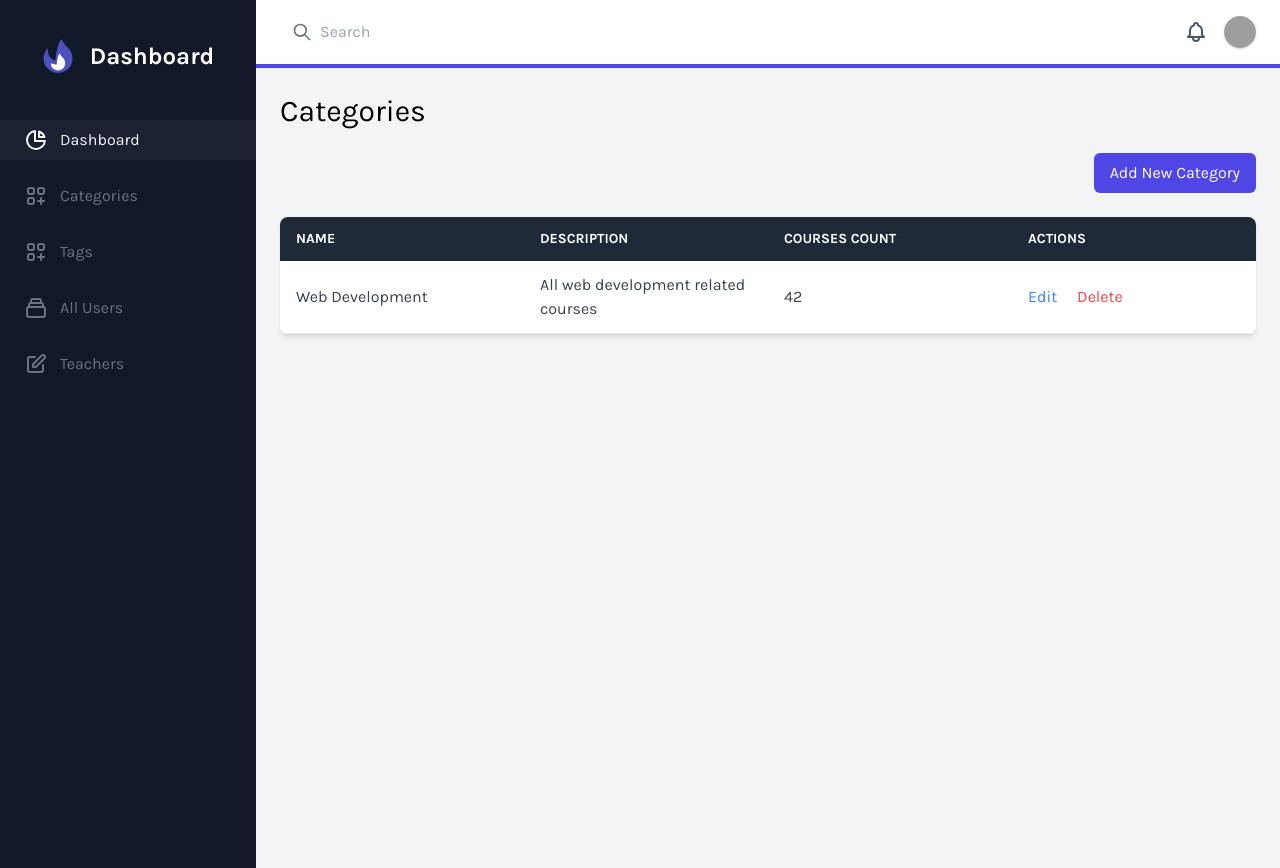
After one commit to AbdeljalilElouafi/Youdemy_Plateform, a PHP site: page /src/View/admin/categories-view.php in a window 1280 px wide. The commit adds this page. Run offline with PHP 8.4, Linux system fonts and the light colour scheme; grey boxes are pictures that could not be loaded.

Commit message:
Added the categories and tags pages to the Admin dashboard

```diff
--- a/public/index.php
+++ b/public/index.php
@@ -47,7 +47,7 @@
                 <span class="mx-3">Dashboard</span>
             </a>
 
-            <a class="flex items-center px-6 py-2 mt-4 text-gray-500 hover:bg-gray-700 hover:bg-opacity-25 hover:text-gray-100" href="../src/pages/categories.php">
+            <a class="flex items-center px-6 py-2 mt-4 text-gray-500 hover:bg-gray-700 hover:bg-opacity-25 hover:text-gray-100" href="../src/View/admin/categories-view.php">
                 <svg class="w-6 h-6" xmlns="http://www.w3.org/2000/svg" fill="none" viewBox="0 0 24 24" stroke="currentColor">
                     <path stroke-linecap="round" stroke-linejoin="round" stroke-width="2" d="M17 14v6m-3-3h6M6 10h2a2 2 0 002-2V6a2 2 0 00-2-2H6a2 2 0 00-2 2v2a2 2 0 002 2zm10 0h2a2 2 0 002-2V6a2 2 0 00-2-2h-2a2 2 0 00-2 2v2a2 2 0 002 2zM6 20h2a2 2 0 002-2v-2a2 2 0 00-2-2H6a2 2 0 00-2 2v2a2 2 0 002 2z" />
                 </svg>
@@ -55,7 +55,7 @@
                 <span class="mx-3">Categories</span>
             </a>
 
-            <a class="flex items-center px-6 py-2 mt-4 text-gray-500 hover:bg-gray-700 hover:bg-opacity-25 hover:text-gray-100" href="../src/pages/tags.php">
+            <a class="flex items-center px-6 py-2 mt-4 text-gray-500 hover:bg-gray-700 hover:bg-opacity-25 hover:text-gray-100" href="../src/View/admin/tags-view.php">
                 <svg class="w-6 h-6" xmlns="http://www.w3.org/2000/svg" fill="none" viewBox="0 0 24 24" stroke="currentColor">
                     <path stroke-linecap="round" stroke-linejoin="round" stroke-width="2" d="M17 14v6m-3-3h6M6 10h2a2 2 0 002-2V6a2 2 0 00-2-2H6a2 2 0 00-2 2v2a2 2 0 002 2zm10 0h2a2 2 0 002-2V6a2 2 0 00-2-2h-2a2 2 0 00-2 2v2a2 2 0 002 2zM6 20h2a2 2 0 002-2v-2a2 2 0 00-2-2H6a2 2 0 00-2 2v2a2 2 0 002 2z" />
                 </svg>
--- /dev/null
+++ b/src/View/admin/categories-view.php
@@ -0,0 +1,250 @@
+<!DOCTYPE html>
+<html lang="en">
+<head>
+    <meta charset="UTF-8">
+    <meta name="viewport" content="width=device-width, initial-scale=1.0">
+    <title>Categories - Youdemy Dashboard</title>
+    <link href="https://cdnjs.cloudflare.com/ajax/libs/tailwindcss/2.2.19/tailwind.min.css" rel="stylesheet">
+    <style>
+        @import url('https://fonts.googleapis.com/css?family=Karla:400,700&display=swap');
+        .font-family-karla { font-family: karla; }
+        .bg-sidebar { background:rgb(107, 9, 159); }
+        .cta-btn { color:rgb(19, 40, 116); }
+        .upgrade-btn { background:rgb(59, 8, 83); }
+        .upgrade-btn:hover { background:rgb(72, 9, 108); }
+        .active-nav-link { background:rgb(92, 13, 131); }
+        .nav-item:hover { background:rgb(159, 52, 208); }
+        .account-link:hover { background:rgb(23, 52, 157); }
+    </style>
+</head>
+<body class="bg-gray-100 font-family-karla flex">
+
+    <!-- Sidebar and Header section remains the same as your original template -->
+
+
+    <div x-cloak :class="sidebarOpen ? 'block' : 'hidden'" @click="sidebarOpen = false" class="fixed inset-0 z-20 transition-opacity bg-black opacity-50 lg:hidden"></div>
+
+    <div x-cloak :class="sidebarOpen ? 'translate-x-0 ease-out' : '-translate-x-full ease-in'" class="fixed inset-y-0 left-0 z-30 w-64 overflow-y-auto transition duration-300 transform bg-gray-900 lg:translate-x-0 lg:static lg:inset-0">
+        <div class="flex items-center justify-center mt-8">
+            <div class="flex items-center">
+                <svg class="w-12 h-12" viewBox="0 0 512 512" fill="none" xmlns="http://www.w3.org/2000/svg">
+                    <path d="M364.61 390.213C304.625 450.196 207.37 450.196 147.386 390.213C117.394 360.22 102.398 320.911 102.398 281.6C102.398 242.291 117.394 202.981 147.386 172.989C147.386 230.4 153.6 281.6 230.4 307.2C230.4 256 256 102.4 294.4 76.7999C320 128 334.618 142.997 364.608 172.989C394.601 202.981 409.597 242.291 409.597 281.6C409.597 320.911 394.601 360.22 364.61 390.213Z" fill="#4C51BF" stroke="#4C51BF" stroke-width="2" stroke-linecap="round" stroke-linejoin="round"/>
+                    <path d="M201.694 387.105C231.686 417.098 280.312 417.098 310.305 387.105C325.301 372.109 332.8 352.456 332.8 332.8C332.8 313.144 325.301 293.491 310.305 278.495C295.309 263.498 288 256 275.2 230.4C256 243.2 243.201 320 243.201 345.6C201.694 345.6 179.2 332.8 179.2 332.8C179.2 352.456 186.698 372.109 201.694 387.105Z" fill="white"/>
+                </svg>
+
+                <span class="mx-2 text-2xl font-semibold text-white">Dashboard</span>
+            </div>
+        </div>
+
+        <nav class="mt-10">
+            <a class="flex items-center px-6 py-2 mt-4 text-gray-100 bg-gray-700 bg-opacity-25" href="/">
+                <svg class="w-6 h-6" xmlns="http://www.w3.org/2000/svg" fill="none" viewBox="0 0 24 24" stroke="currentColor">
+                    <path stroke-linecap="round" stroke-linejoin="round" stroke-width="2" d="M11 3.055A9.001 9.001 0 1020.945 13H11V3.055z" />
+                    <path stroke-linecap="round" stroke-linejoin="round" stroke-width="2" d="M20.488 9H15V3.512A9.025 9.025 0 0120.488 9z" />
+                </svg>
+
+                <span class="mx-3">Dashboard</span>
+            </a>
+
+            <a class="flex items-center px-6 py-2 mt-4 text-gray-500 hover:bg-gray-700 hover:bg-opacity-25 hover:text-gray-100" href="#">
+                <svg class="w-6 h-6" xmlns="http://www.w3.org/2000/svg" fill="none" viewBox="0 0 24 24" stroke="currentColor">
+                    <path stroke-linecap="round" stroke-linejoin="round" stroke-width="2" d="M17 14v6m-3-3h6M6 10h2a2 2 0 002-2V6a2 2 0 00-2-2H6a2 2 0 00-2 2v2a2 2 0 002 2zm10 0h2a2 2 0 002-2V6a2 2 0 00-2-2h-2a2 2 0 00-2 2v2a2 2 0 002 2zM6 20h2a2 2 0 002-2v-2a2 2 0 00-2-2H6a2 2 0 00-2 2v2a2 2 0 002 2z" />
+                </svg>
+
+                <span class="mx-3">Categories</span>
+            </a>
+
+            <a class="flex items-center px-6 py-2 mt-4 text-gray-500 hover:bg-gray-700 hover:bg-opacity-25 hover:text-gray-100" href="tags-view.php">
+                <svg class="w-6 h-6" xmlns="http://www.w3.org/2000/svg" fill="none" viewBox="0 0 24 24" stroke="currentColor">
+                    <path stroke-linecap="round" stroke-linejoin="round" stroke-width="2" d="M17 14v6m-3-3h6M6 10h2a2 2 0 002-2V6a2 2 0 00-2-2H6a2 2 0 00-2 2v2a2 2 0 002 2zm10 0h2a2 2 0 002-2V6a2 2 0 00-2-2h-2a2 2 0 00-2 2v2a2 2 0 002 2zM6 20h2a2 2 0 002-2v-2a2 2 0 00-2-2H6a2 2 0 00-2 2v2a2 2 0 002 2z" />
+                </svg>
+
+                <span class="mx-3">Tags</span>
+            </a>
+
+            <a class="flex items-center px-6 py-2 mt-4 text-gray-500 hover:bg-gray-700 hover:bg-opacity-25 hover:text-gray-100" href="../src/pages/users.php">
+                <svg class="w-6 h-6" xmlns="http://www.w3.org/2000/svg" fill="none" viewBox="0 0 24 24" stroke="currentColor">
+                    <path stroke-linecap="round" stroke-linejoin="round" stroke-width="2" d="M19 11H5m14 0a2 2 0 012 2v6a2 2 0 01-2 2H5a2 2 0 01-2-2v-6a2 2 0 012-2m14 0V9a2 2 0 00-2-2M5 11V9a2 2 0 012-2m0 0V5a2 2 0 012-2h6a2 2 0 012 2v2M7 7h10" />
+                </svg>
+
+                <span class="mx-3">All Users</span>
+            </a>
+
+            <a class="flex items-center px-6 py-2 mt-4 text-gray-500 hover:bg-gray-700 hover:bg-opacity-25 hover:text-gray-100" href="../src/pages/teachers.php">
+                <svg class="w-6 h-6" xmlns="http://www.w3.org/2000/svg" fill="none" viewBox="0 0 24 24" stroke="currentColor">
+                    <path stroke-linecap="round" stroke-linejoin="round" stroke-width="2" d="M11 5H6a2 2 0 00-2 2v11a2 2 0 002 2h11a2 2 0 002-2v-5m-1.414-9.414a2 2 0 112.828 2.828L11.828 15H9v-2.828l8.586-8.586z" />
+                </svg>
+
+                <span class="mx-3">Teachers</span>
+            </a>
+        </nav>
+    </div>
+
+<div class="flex-1 flex flex-col overflow-hidden">
+
+<header class="flex items-center justify-between px-6 py-4 bg-white border-b-4 border-indigo-600">
+    <div class="flex items-center">
+        <button @click="sidebarOpen = true" class="text-gray-500 focus:outline-none lg:hidden">
+            <svg class="w-6 h-6" viewBox="0 0 24 24" fill="none" xmlns="http://www.w3.org/2000/svg">
+                <path d="M4 6H20M4 12H20M4 18H11" stroke="currentColor" stroke-width="2" stroke-linecap="round" stroke-linejoin="round"/>
+            </svg>
+        </button>
+
+        <div class="relative mx-4 lg:mx-0">
+            <span class="absolute inset-y-0 left-0 flex items-center pl-3">
+                <svg class="w-5 h-5 text-gray-500" viewBox="0 0 24 24" fill="none">
+                    <path d="M21 21L15 15M17 10C17 13.866 13.866 17 10 17C6.13401 17 3 13.866 3 10C3 6.13401 6.13401 3 10 3C13.866 3 17 6.13401 17 10Z" stroke="currentColor" stroke-width="2" stroke-linecap="round" stroke-linejoin="round"/>
+                </svg>
+            </span>
+
+            <input class="w-32 pl-10 pr-4 rounded-md form-input sm:w-64 focus:border-indigo-600" type="text" placeholder="Search">
+        </div>
+    </div>
+
+    <div class="flex items-center">
+        <div x-data="{ notificationOpen: false }" class="relative">
+            <button @click="notificationOpen = ! notificationOpen" class="flex mx-4 text-gray-600 focus:outline-none">
+                <svg class="w-6 h-6" viewBox="0 0 24 24" fill="none" xmlns="http://www.w3.org/2000/svg">
+                    <path d="M15 17H20L18.5951 15.5951C18.2141 15.2141 18 14.6973 18 14.1585V11C18 8.38757 16.3304 6.16509 14 5.34142V5C14 3.89543 13.1046 3 12 3C10.8954 3 10 3.89543 10 5V5.34142C7.66962 6.16509 6 8.38757 6 11V14.1585C6 14.6973 5.78595 15.2141 5.40493 15.5951L4 17H9M15 17V18C15 19.6569 13.6569 21 12 21C10.3431 21 9 19.6569 9 18V17M15 17H9" stroke="currentColor" stroke-width="2" stroke-linecap="round" stroke-linejoin="round"/>
+                </svg>
+            </button>
+
+            <div x-cloak x-show="notificationOpen" @click="notificationOpen = false" class="fixed inset-0 z-10 w-full h-full"></div>
+
+            <div x-cloak x-show="notificationOpen" class="absolute right-0 z-10 mt-2 overflow-hidden bg-white rounded-lg shadow-xl w-80" style="width:20rem;">
+                <a href="#" class="flex items-center px-4 py-3 -mx-2 text-gray-600 hover:text-white hover:bg-indigo-600">
+                    <img class="object-cover w-8 h-8 mx-1 rounded-full" src="https://images.unsplash.com/photo-1494790108377-be9c29b29330?ixlib=rb-1.2.1&ixid=eyJhcHBfaWQiOjEyMDd9&auto=format&fit=crop&w=334&q=80" alt="avatar">
+                    <p class="mx-2 text-sm">
+                        <span class="font-bold" href="#">Sara Salah</span> replied on the <span class="font-bold text-indigo-400" href="#">Upload Image</span> artical . 2m
+                    </p>
+                </a>
+                <a href="#" class="flex items-center px-4 py-3 -mx-2 text-gray-600 hover:text-white hover:bg-indigo-600">
+                    <img class="object-cover w-8 h-8 mx-1 rounded-full" src="https://images.unsplash.com/photo-1531427186611-ecfd6d936c79?ixlib=rb-1.2.1&ixid=eyJhcHBfaWQiOjEyMDd9&auto=format&fit=crop&w=634&q=80" alt="avatar">
+                    <p class="mx-2 text-sm">
+                        <span class="font-bold" href="#">Slick Net</span> start following you . 45m
+                    </p>
+                </a>
+                <a href="#" class="flex items-center px-4 py-3 -mx-2 text-gray-600 hover:text-white hover:bg-indigo-600">
+                    <img class="object-cover w-8 h-8 mx-1 rounded-full" src="https://images.unsplash.com/photo-1450297350677-623de575f31c?ixlib=rb-1.2.1&ixid=eyJhcHBfaWQiOjEyMDd9&auto=format&fit=crop&w=334&q=80" alt="avatar">
+                    <p class="mx-2 text-sm">
+                        <span class="font-bold" href="#">Jane Doe</span> Like Your reply on <span class="font-bold text-indigo-400" href="#">Test with TDD</span> artical . 1h
+                    </p>
+                </a>
+                <a href="#" class="flex items-center px-4 py-3 -mx-2 text-gray-600 hover:text-white hover:bg-indigo-600">
+                    <img class="object-cover w-8 h-8 mx-1 rounded-full" src="https://images.unsplash.com/photo-1580489944761-15a19d654956?ixlib=rb-1.2.1&ixid=eyJhcHBfaWQiOjEyMDd9&auto=format&fit=crop&w=398&q=80" alt="avatar">
+                    <p class="mx-2 text-sm">
+                        <span class="font-bold" href="#">Abigail Bennett</span> start following you . 3h
+                    </p>
+                </a>
+            </div>
+        </div>
+
+        <div x-data="{ dropdownOpen: false }"  class="relative">
+            <button @click="dropdownOpen = ! dropdownOpen" class="relative block w-8 h-8 overflow-hidden rounded-full shadow focus:outline-none">
+                <img class="object-cover w-full h-full" src="https://images.unsplash.com/photo-1528892952291-009c663ce843?ixlib=rb-1.2.1&ixid=eyJhcHBfaWQiOjEyMDd9&auto=format&fit=crop&w=296&q=80" alt="Your avatar">
+            </button>
+
+            <div x-cloak x-show="dropdownOpen" @click="dropdownOpen = false" class="fixed inset-0 z-10 w-full h-full"></div>
+
+            <div x-cloak x-show="dropdownOpen" class="absolute right-0 z-10 w-48 mt-2 overflow-hidden bg-white rounded-md shadow-xl">
+                <a href="#" class="block px-4 py-2 text-sm text-gray-700 hover:bg-indigo-600 hover:text-white">Profile</a>
+                <a href="#" class="block px-4 py-2 text-sm text-gray-700 hover:bg-indigo-600 hover:text-white">Products</a>
+                <a href="/login" class="block px-4 py-2 text-sm text-gray-700 hover:bg-indigo-600 hover:text-white">Logout</a>
+            </div>
+        </div>
+    </div>
+</header>
+
+
+    <div class="w-full flex flex-col h-screen overflow-y-hidden">
+        <div class="w-full overflow-x-hidden border-t flex flex-col">
+            <main class="w-full flex-grow p-6">
+                <h1 class="text-3xl text-black pb-6">Categories</h1>
+
+                <!-- Add Category Button -->
+                <div class="flex justify-end mb-4">
+                    <button onclick="showModal()" class="px-4 py-2 bg-indigo-600 hover:bg-indigo-700 text-white rounded-md">
+                        Add New Category
+                    </button>
+                </div>
+
+                <!-- Categories Table -->
+                <div class="w-full mt-6">
+                    <div class="bg-white overflow-auto rounded-lg shadow-md">
+                        <table class="min-w-full bg-white">
+                            <thead class="bg-gray-800 text-white">
+                                <tr>
+                                    <th class="w-1/4 text-left py-3 px-4 uppercase font-semibold text-sm">Name</th>
+                                    <th class="w-1/4 text-left py-3 px-4 uppercase font-semibold text-sm">Description</th>
+                                    <th class="w-1/4 text-left py-3 px-4 uppercase font-semibold text-sm">Courses Count</th>
+                                    <th class="text-left py-3 px-4 uppercase font-semibold text-sm">Actions</th>
+                                </tr>
+                            </thead>
+                            <tbody class="text-gray-700">
+                                <tr class="border-b">
+                                    <td class="py-3 px-4">Web Development</td>
+                                    <td class="py-3 px-4">All web development related courses</td>
+                                    <td class="py-3 px-4">42</td>
+                                    <td class="py-3 px-4">
+                                        <button onclick="editCategory(1)" class="text-blue-500 hover:text-blue-700 mr-4">Edit</button>
+                                        <button onclick="deleteCategory(1)" class="text-red-500 hover:text-red-700">Delete</button>
+                                    </td>
+                                </tr>
+                                <!-- More category rows... -->
+                            </tbody>
+                        </table>
+                    </div>
+                </div>
+
+                <!-- Add/Edit Category Modal -->
+                <div id="categoryModal" class="fixed inset-0 bg-gray-600 bg-opacity-50 hidden overflow-y-auto h-full w-full">
+                    <div class="relative top-20 mx-auto p-5 border w-96 shadow-lg rounded-md bg-white">
+                        <div class="mt-3">
+                            <h3 class="text-lg leading-6 font-medium text-gray-900" id="modalTitle">Add New Category</h3>
+                            <div class="mt-2">
+                                <form class="mt-4">
+                                    <div class="mb-4">
+                                        <label class="block text-gray-700 text-sm font-bold mb-2" for="categoryName">
+                                            Category Name
+                                        </label>
+                                        <input class="shadow appearance-none border rounded w-full py-2 px-3 text-gray-700 leading-tight focus:outline-none focus:shadow-outline" id="categoryName" type="text" placeholder="Enter category name">
+                                    </div>
+                                    <div class="mb-4">
+                                        <label class="block text-gray-700 text-sm font-bold mb-2" for="categoryDescription">
+                                            Description
+                                        </label>
+                                        <textarea class="shadow appearance-none border rounded w-full py-2 px-3 text-gray-700 leading-tight focus:outline-none focus:shadow-outline" id="categoryDescription" placeholder="Enter category description"></textarea>
+                                    </div>
+                                    <div class="flex items-center justify-between mt-4">
+                                        <button onclick="closeModal()" type="button" class="px-4 py-2 bg-gray-200 text-gray-800 rounded-md hover:bg-gray-300">Cancel</button>
+                                        <button onclick="saveCategory()" type="button" class="px-4 py-2 bg-indigo-600 text-white rounded-md hover:bg-indigo-700">Save</button>
+                                    </div>
+                                </form>
+                            </div>
+                        </div>
+                    </div>
+                </div>
+            </main>
+        </div>
+    </div>
+
+    <!-- AlpineJS -->
+    <script src="https://cdn.jsdelivr.net/gh/alpinejs/alpine@v2.x.x/dist/alpine.min.js" defer></script>
+
+    <script>
+        function showModal() {
+            document.getElementById('categoryModal').classList.remove('hidden');
+        }
+
+        function closeModal() {
+            document.getElementById('categoryModal').classList.add('hidden');
+        }
+
+        function saveCategory() {
+            // Add your save logic here
+            closeModal();
+        }
+
+    </script>
+</body>
+</html>
--- a/src/View/student/student-page.php
+++ b/src/View/student/student-page.php
@@ -18,7 +18,7 @@
                 </div>
                 <div class="flex items-center space-x-4">
                     <span class="text-gray-600">Welcome, <?= htmlspecialchars($_SESSION['user']['first_name']) ?></span>
-                    <a href="../../pages/logout.php" class="text-red-600 hover:text-red-800">Logout</a>
+                    <a href="../pages/logout.php" class="text-red-600 hover:text-red-800">Logout</a>
                 </div>
             </div>
         </div>
--- a/src/View/teacher/add-course.php
+++ b/src/View/teacher/add-course.php
@@ -106,7 +106,7 @@
                     </div>
 
                     <div class="flex justify-end space-x-4">
-                        <a href="../../pages/teacher-page.php"
+                        <a href="../pages/teacher-page.php"
                            class="bg-gray-500 text-white px-4 py-2 rounded-md hover:bg-gray-600">
                             Cancel
                         </a>
--- a/src/pages/add-course.php
+++ b/src/pages/add-course.php
@@ -21,7 +21,6 @@ $tags = $tagModel->getAllTags();
 
 if ($_SERVER['REQUEST_METHOD'] === 'POST') {
     try {
-        // Handle file upload for document type
         $contentUrl = '';
         $contentType = $_POST['content_type'];
 
@@ -41,11 +40,10 @@ if ($_SERVER['REQUEST_METHOD'] === 'POST') {
                 }
             }
         } else {
-            // For video type, just store the URL
             $contentUrl = $_POST['video_url'];
         }
 
-        // Prepare course data
+
         $courseData = [
             'teacher_id' => $_SESSION['user']['id'],
             'title' => $_POST['title'],
--- a/src/pages/student-page.php
+++ b/src/pages/student-page.php
@@ -23,10 +23,10 @@ $courses = $courseModel->getCourses($page, $limit, $search);
 $totalCourses = $courseModel->getTotalCourses($search);
 $totalPages = ceil($totalCourses / $limit);
 
-// Get categories for filter
+// Fetching categories for filter
 $categories = $categoryModel->getAllCategories();
 
-// Get courses based on view type
+
 if ($view === 'enrolled' || $view === 'all') {
     $enrolledCourses = $courseModel->getEnrolledCoursesForStudent($studentId, $search, $page, $limit);
 }
```
Also changed, not shown: src/View/admin/tags-view.php (added, +252 -0 lines).
